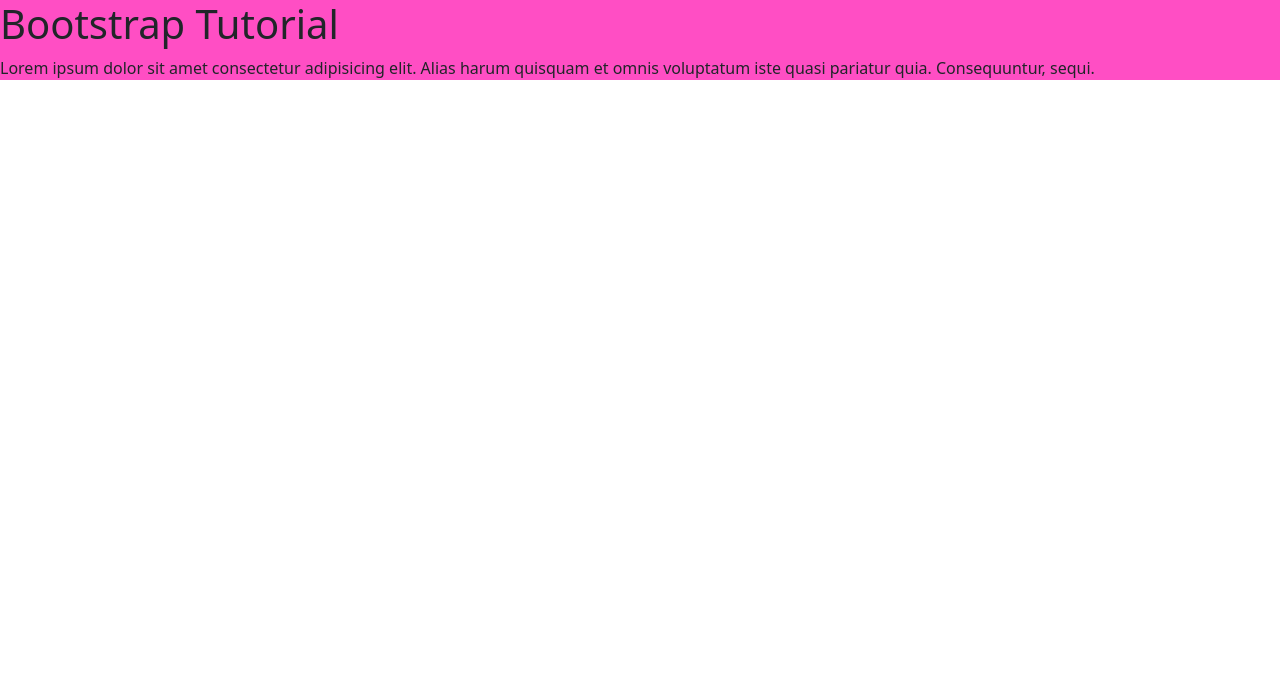
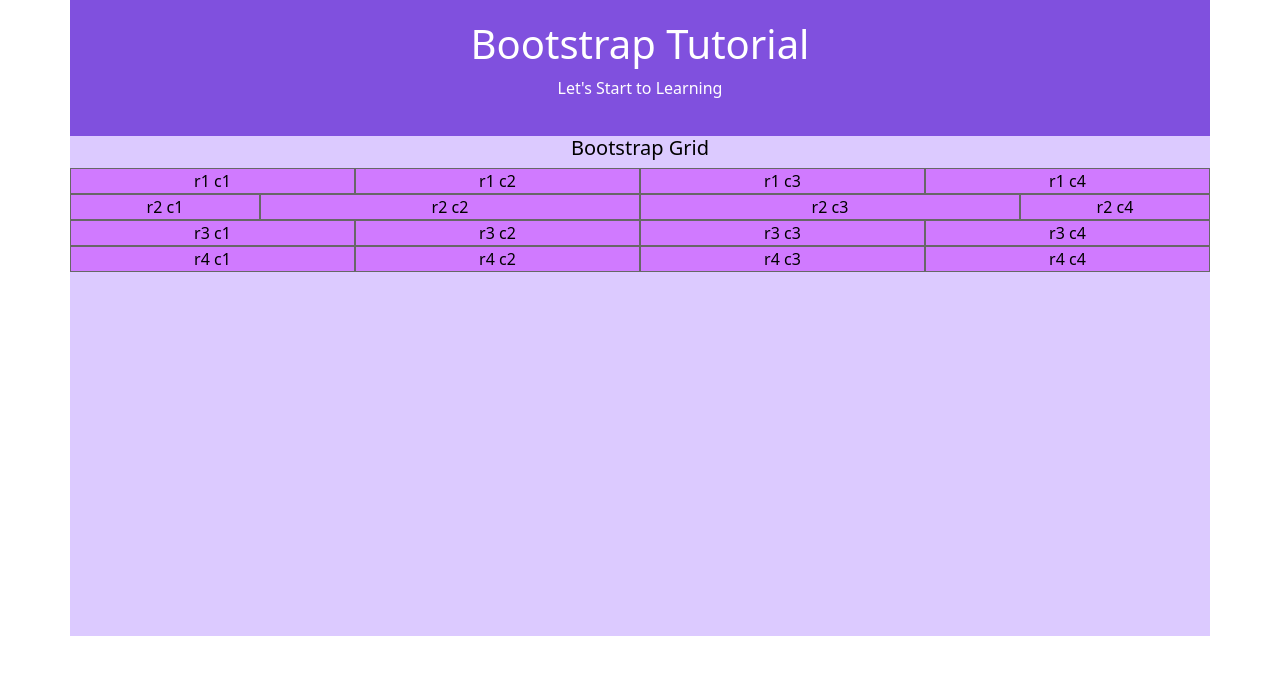
Before and after one commit to EsakkiBalaji/Bootstrap, a plain HTML site: page index.html in a window 1280 px wide. Drawn offline with Linux system fonts and the light colour scheme.

Commit message:
File Updated

```diff
--- a/css/style.css
+++ b/css/style.css
@@ -1,6 +1,16 @@
-body {
-    background-color: rgb(206, 255, 255);
+.container{
+    background-color: #672ed8d5;
+    color: #fff;
 }
-div{
-    background-color: rgb(255, 78, 196);
+.pa20 {
+    padding: 20px;
 }
+.bg {
+    background-color: rgb(208, 122, 255);
+    border: 1px solid rgb(103, 103, 103);
+}
+.grid {
+    min-height: 500px;
+    background-color: #d5c0ffd5;
+    color: black;
+}
--- a/index.html
+++ b/index.html
@@ -12,11 +12,42 @@
 </head>
 
 <body>
-    <div>
+    <div class="container pa20 text-center">
         <h1>Bootstrap Tutorial</h1>
-        <P>Lorem ipsum dolor sit amet consectetur adipisicing elit. Alias harum quisquam
-            et omnis voluptatum iste quasi pariatur quia. Consequuntur, sequi.</P>
+        <p>Let's Start to Learning</p>
     </div>
+
+    <div class="container grid text-center">
+        <h5>Bootstrap Grid</h5>
+        <div class="row">
+            <div class="col bg">r1 c1</div>
+            <div class="col bg">r1 c2</div>
+            <div class="col bg">r1 c3</div>
+            <div class="col bg">r1 c4</div>
+        </div>
+        <div class="row">
+            <div class="col-2 bg">r2 c1</div>
+            <div class="col-4 bg">r2 c2</div>
+            <div class="col-4 bg">r2 c3</div>
+            <div class="col-2 bg">r2 c4</div>
+        </div>
+        <div class="row">
+            <div class="col bg">r3 c1</div>
+            <div class="col bg">r3 c2</div>
+            <div class="col bg">r3 c3</div>
+            <div class="col bg">r3 c4</div>
+        </div>
+
+        <div class="row">
+            <div class="col bg">r4 c1</div>
+            <div class="col bg">r4 c2</div>
+            <div class="col bg">r4 c3</div>
+            <div class="col bg">r4 c4</div>
+        </div>
+
+    </div>
+
+
     <!-- Bootstrap  js-->
     <script src="./Bootstrap/js/bootstrap.min.js"></script>
 </body>
```
